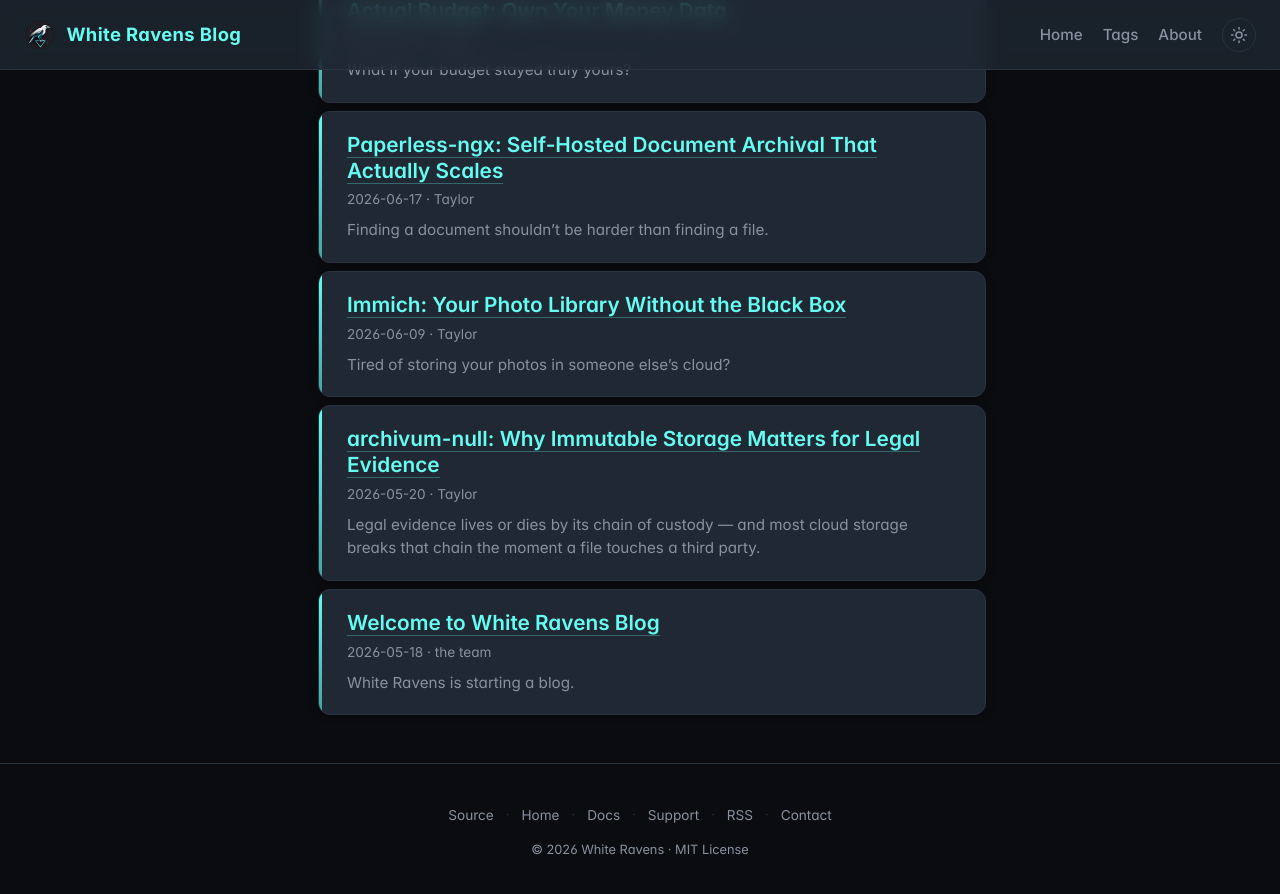
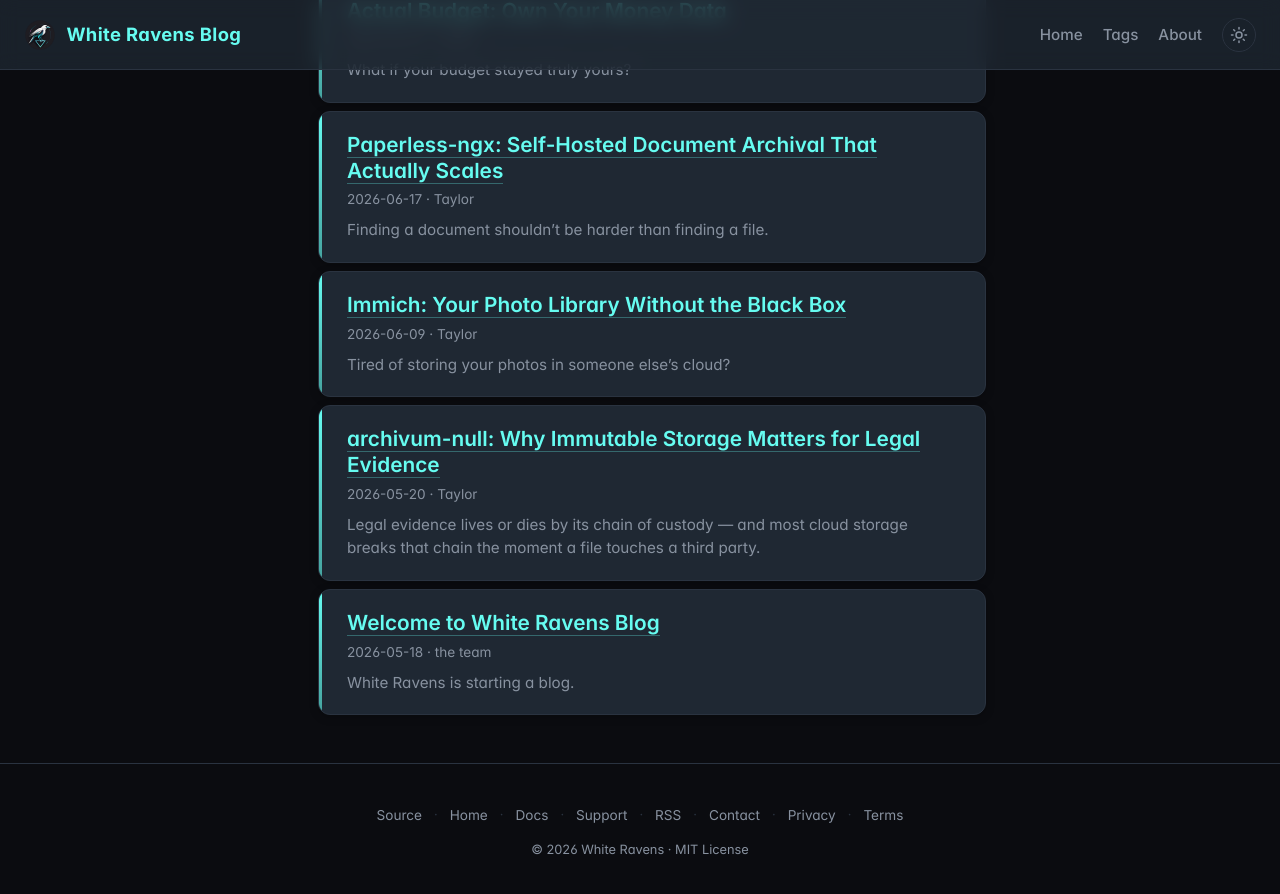
Before and after one commit to whiteravens20/blog, a Jekyll site: the page built from index.md, in a window 1280 px wide and 900 px high, scrolled down 2010 px. Shown: the top 894 px of the window. Built offline with Jekyll 4.4.1, drawn with Linux system fonts in a browser that asks for light colours.

Commit message:
feat: link the privacy policy and terms of use in the footer (#11)

```diff
--- a/_includes/footer.html
+++ b/_includes/footer.html
@@ -11,6 +11,10 @@
     <a href="{{ '/feed.xml' | relative_url }}">RSS</a>
     <span aria-hidden="true">·</span>
     <a href="mailto:{{ site.author.email }}">Contact</a>
+    <span aria-hidden="true">·</span>
+    <a href="https://whiteravens.net/privacy/">Privacy</a>
+    <span aria-hidden="true">·</span>
+    <a href="https://whiteravens.net/terms/">Terms</a>
   </nav>
   <p class="footer-copy">&copy; {{ site.time | date: '%Y' }} {{ site.author.name }} &middot; MIT License</p>
 </footer>
```
